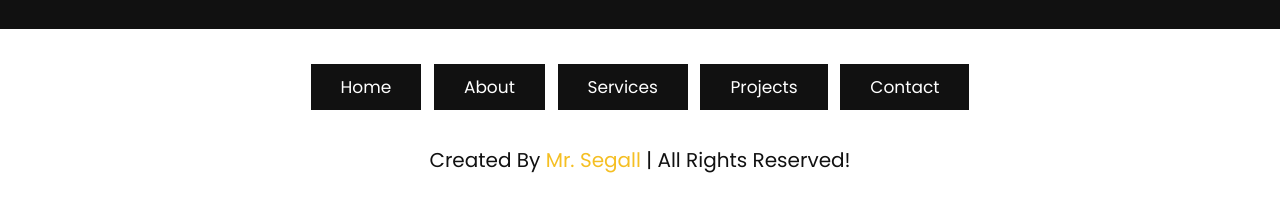
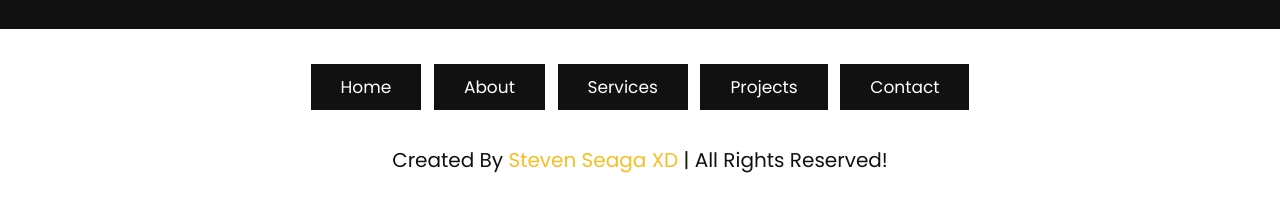
Before and after one commit to matejmarijic/Gstranica.github.io, a plain HTML site: page index.html in a window 1280 px wide. Shown: the part 4355-4560 px from the top of the page. Drawn offline with nearby package versions, Linux system fonts and the light colour scheme; some packages are replaced by stand-ins of ours; a script that the page names is missing.

Commit message:
Update index.html

```diff
--- a/index.html
+++ b/index.html
@@ -493,7 +493,7 @@
 
    </div>
 
-   <div class="credit"> created by <span>mr. segall</span> | all rights reserved! </div>
+   <div class="credit"> created by <span> Steven Seaga xD </span> | all rights reserved! </div>
 
 </footer>
 
```
